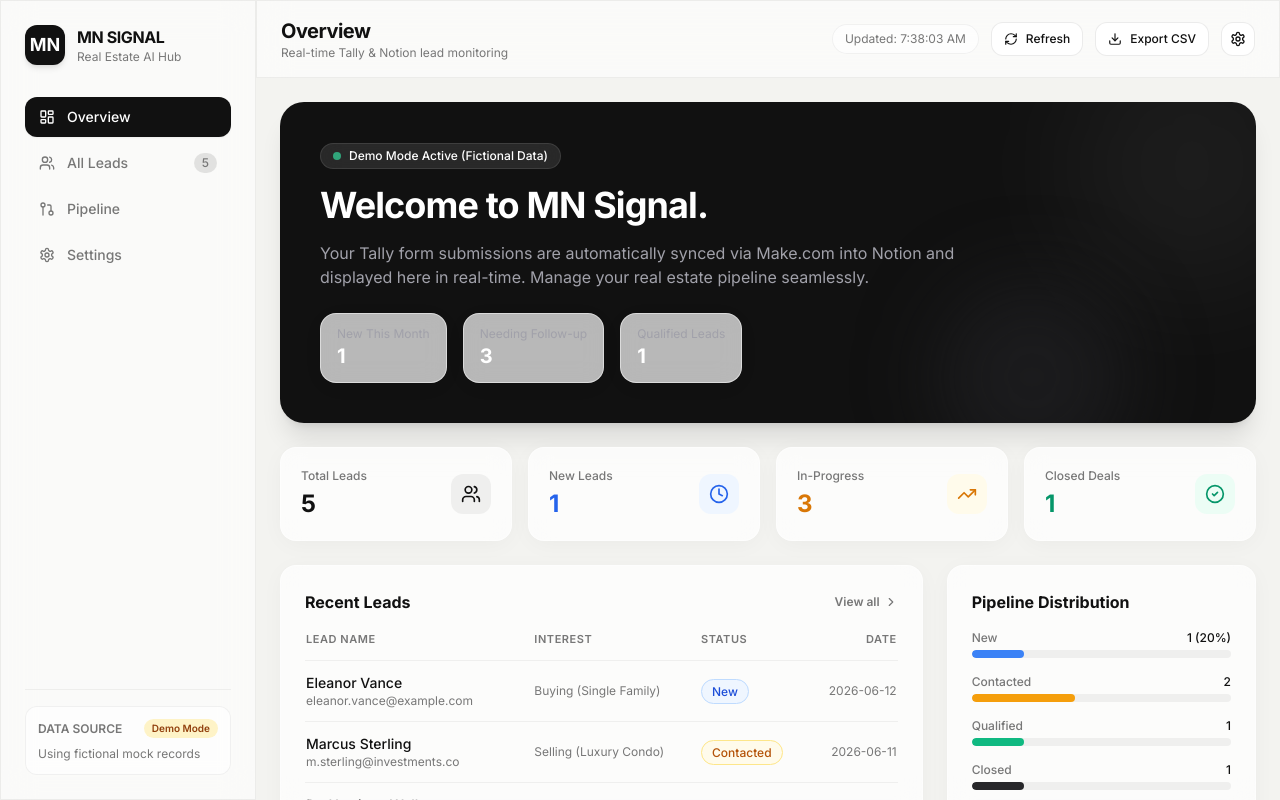
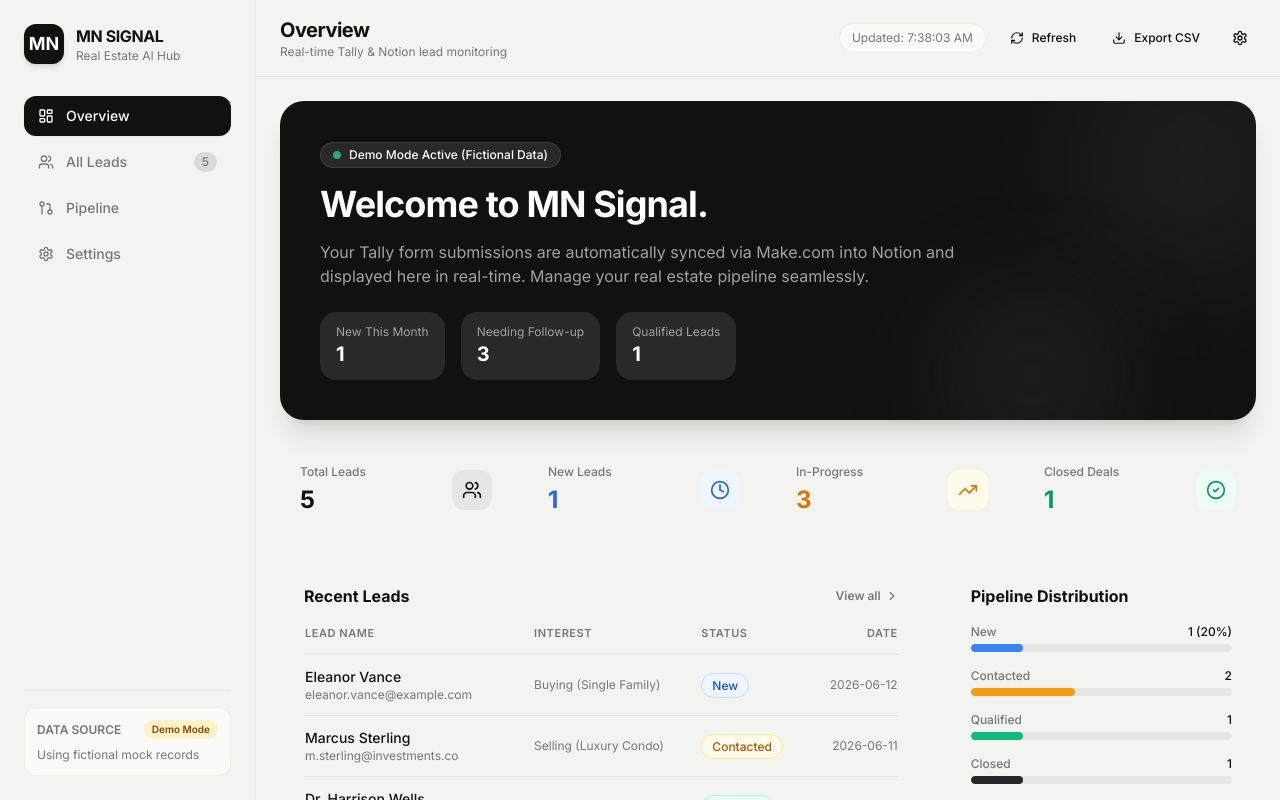
Before and after one commit to MNNithin123/mn-signal-dashboard, a Next.js app: page / in a window 1280 px wide. Built offline with nearby package versions, Linux system fonts and the light colour scheme.

Commit message:
style: refresh global foundation for CRM workspace

```diff
--- a/app/globals.css
+++ b/app/globals.css
@@ -2,58 +2,24 @@
 @tailwind components;
 @tailwind utilities;
 
-:root {
-  --background: #F3F3F0;
-  --foreground: #111111;
+:root { color-scheme: light; --background: #f6f7fb; --foreground: #0f172a; }
+* { box-sizing: border-box; }
+html { min-height: 100%; }
+body {
+  min-height: 100vh;
+  margin: 0;
+  background: var(--background);
+  color: var(--foreground);
+  font-family: Arial, Helvetica, sans-serif;
+  overflow-x: hidden;
+  -webkit-font-smoothing: antialiased;
 }
-
-body {
-  background-color: var(--background);
-  color: var(--foreground);
-  font-family: 'Inter', system-ui, -apple-system, sans-serif;
-  overflow-x: hidden;
-}
-
-.glass-card {
-  background: rgba(255, 255, 255, 0.7);
-  backdrop-filter: blur(12px);
-  -webkit-backdrop-filter: blur(12px);
-  border: 1px solid rgba(255, 255, 255, 0.5);
-  box-shadow: 0 4px 24px -2px rgba(0, 0, 0, 0.04);
-}
-
-.glass-panel {
-  background: rgba(255, 255, 255, 0.6);
-  backdrop-filter: blur(16px);
-  -webkit-backdrop-filter: blur(16px);
-  border: 1px solid rgba(0, 0, 0, 0.06);
-}
-
-.glass-button {
-  background: rgba(255, 255, 255, 0.8);
-  backdrop-filter: blur(8px);
-  border: 1px solid rgba(0, 0, 0, 0.08);
-  transition: all 0.2s ease;
-}
-
-.glass-button:hover {
-  background: rgba(255, 255, 255, 0.95);
-  border-color: rgba(0, 0, 0, 0.15);
-  transform: translateY(-1px);
-}
-
-/* Custom Scrollbar */
-::-webkit-scrollbar {
-  width: 6px;
-  height: 6px;
-}
-::-webkit-scrollbar-track {
-  background: transparent;
-}
-::-webkit-scrollbar-thumb {
-  background: rgba(0, 0, 0, 0.15);
-  border-radius: 3px;
-}
-::-webkit-scrollbar-thumb:hover {
-  background: rgba(0, 0, 0, 0.25);
-}
+button, input, select { font: inherit; }
+button { cursor: pointer; }
+button:disabled { cursor: not-allowed; }
+::selection { background: #d1fae5; color: #064e3b; }
+:focus-visible { outline: 2px solid #64748b; outline-offset: 2px; }
+::-webkit-scrollbar { width: 7px; height: 7px; }
+::-webkit-scrollbar-track { background: transparent; }
+::-webkit-scrollbar-thumb { background: #cbd5e1; border-radius: 999px; }
+::-webkit-scrollbar-thumb:hover { background: #94a3b8; }
```
